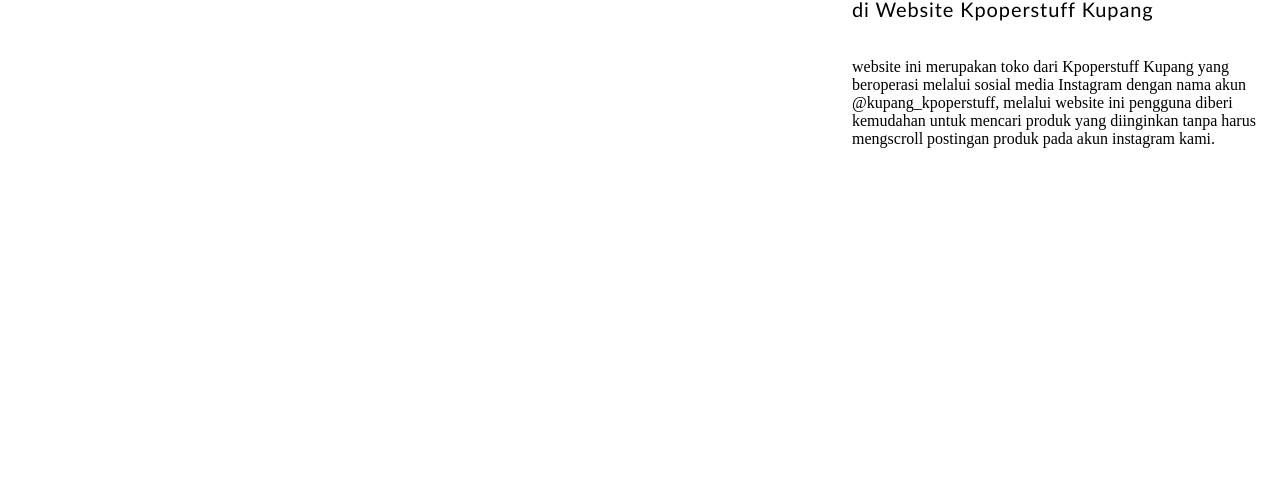
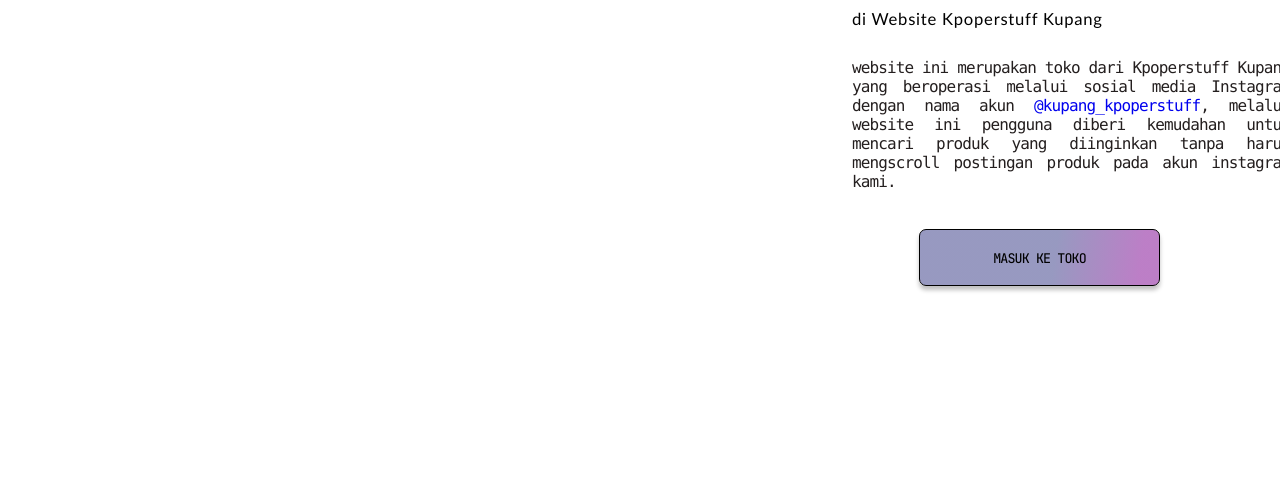
Before and after one commit to Joshtri/Kupang-Kpop_Stuff, a plain HTML site: page Main Page.html in a window 1280 px wide. Shown: the part 301-800 px from the top of the page. Drawn offline with Linux system fonts and the light colour scheme.

Commit message:
New update

```diff
--- a/Main Page.html
+++ b/Main Page.html
@@ -19,10 +19,16 @@
 
     <p class="desc_web">website ini merupakan toko dari Kpoperstuff Kupang yang
         beroperasi melalui sosial media Instagram dengan nama
-        akun @kupang_kpoperstuff, melalui website ini pengguna
+        akun <a href="https://www.instagram.com/kupang_kpopstuff/">@kupang_kpoperstuff</a>, melalui website ini pengguna
         diberi kemudahan untuk mencari produk yang diinginkan
         tanpa harus mengscroll postingan produk pada akun
-        instagram kami. </p>
+        instagram kami.
+    </p>
+
+    <button class="intoshope">MASUK KE TOKO</button>
+
+
+
 
 
 
--- a/css/Main Page.css
+++ b/css/Main Page.css
@@ -1,3 +1,8 @@
+@font-face {
+    font-family: 'JetBrains-Medium';
+    src: url(/fonts/JetBrainsMono-Medium.ttf);
+}
+
 *
 {
     padding: 0;
@@ -10,17 +15,19 @@
 
 nav{
 
-    background: linear-gradient(135deg, #5481AA 0%, rgba(114, 151, 185, 0.98586) 55.72%, rgba(148, 176, 201, 0.97) 99.99%, rgba(84, 129, 170, 0) 100%);
+    background: linear-gradient(180deg, #5481AA 0%, rgba(114, 151, 185, 0.98586) 55.72%, rgba(148, 176, 201, 0.97) 99.99%, rgba(84, 129, 170, 0) 100%);
     position: absolute;
     width: 100%;
     height: 122px;
     background-size: 400%;
     animation: anim 4s in infinite alternate;
+
+    box-shadow: 0px 4px 4px rgba(0, 0, 0, 0.25);;
 }
 
 @keyframes anim{
     from{
-        background-position: 0%;
+        background-position: 20%;
     }
     to{
         background-position:  100%;
@@ -34,7 +41,18 @@
     left: 852px;
     top: 359px;
 
-    /*  */
+    font-family: 'Consolas';
+    font-style: normal;
+    font-weight: 400;
+    font-size: 16px;
+
+    /* or 0px */
+
+   text-align: justify;
+    letter-spacing: -0.055em;
+
+    color: #241F1F;
+
 }
 
 h1.welcome1{
@@ -61,7 +79,8 @@
 /* border: 1px solid #000000; */
 }
 
-h3.welcome2{
+h3.welcome2
+{
     /* di Website Kpoperstuff kupang */
 
 
@@ -74,8 +93,8 @@
     font-family: 'Calibri';
     font-style: normal;
     font-weight: 400;
-font-size: 20px;
-line-height: 0%;
+    font-size: 1.3vw;
+
     /* identical to box height, or 0px */
 
     letter-spacing: 0.045em;
@@ -84,3 +103,33 @@
 
     transform: matrix(1, 0, 0, 1, 0, 0);
 }
+
+
+button.intoshope{
+
+    position: absolute;
+    width: 241px;
+    height: 57px;
+    left: 919px;
+    top: 530px;
+
+    /* Color  */
+    background: linear-gradient(278.03deg, rgba(130, 14, 149, 0.5325) 8.46%, rgba(58, 61, 136, 0.5254) 43.82%);
+    border: 1px solid #000000;
+    box-shadow: 0px 4px 4px rgba(0, 0, 0, 0.25);
+    border-radius: 8px;
+    /* color: #ffffff; */
+    cursor: pointer;
+
+
+    border-radius: 7px;
+
+    /*Font*/
+    font-family:'JetBrains-Medium';
+    /* identical to box height, or 0px */
+
+    letter-spacing: -0.065em;
+
+    color: #000000;
+
+}
```
Lines whose indentation alone changed are shown as unchanged.
